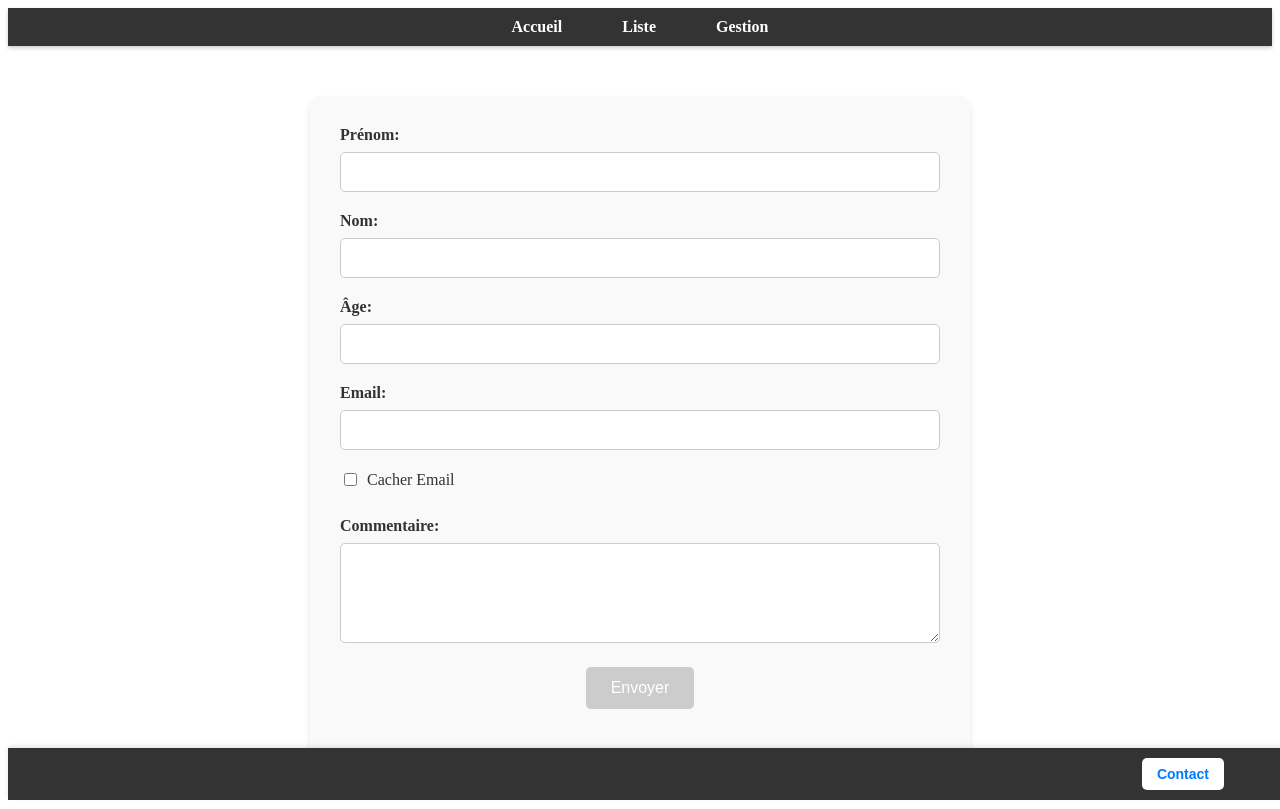
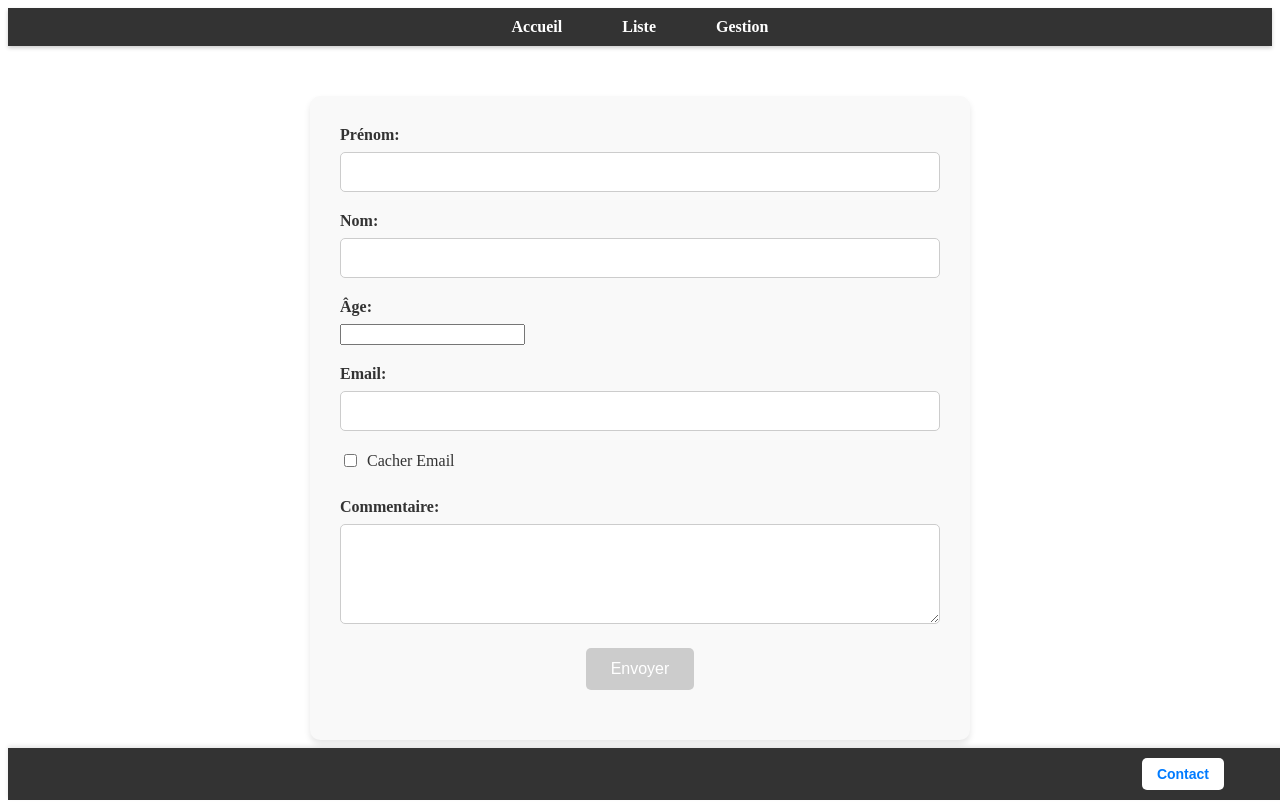
Before and after one commit to adrianjz02/exo2-Adrian-Aymeric, an Angular app: page /contact in a window 1280 px wide. Built offline with nearby package versions, Linux system fonts and the light colour scheme.

Commit message:
validator pour les nombres

```diff
--- a/src/app/contact/contact.component.html
+++ b/src/app/contact/contact.component.html
@@ -1,7 +1,7 @@
 <form [formGroup]="profileForm" (ngSubmit)="onSubmit()" class="contact-form">
   <div class="form-group">
     <label for="firstName">Prénom:</label>
-    <input id="firstName" type="text" formControlName="firstName" />
+    <input id="firstName" type="text" formControlName="firstName"/>
     <div class="error-message" *ngIf="profileForm.get('firstName')?.invalid && profileForm.get('firstName')?.touched">
       Le prénom est requis.
     </div>
@@ -9,7 +9,7 @@
 
   <div class="form-group">
     <label for="lastName">Nom:</label>
-    <input id="lastName" type="text" formControlName="lastName" />
+    <input id="lastName" type="text" formControlName="lastName"/>
     <div class="error-message" *ngIf="profileForm.get('lastName')?.invalid && profileForm.get('lastName')?.touched">
       Le nom est requis.
     </div>
@@ -17,12 +17,16 @@
 
   <div class="form-group">
     <label for="age">Âge:</label>
-    <input id="age" type="text" formControlName="age" />
+    <input id="age" type="number" formControlName="age"/>
+    <div class="error-message" *ngIf="profileForm.get('age')?.invalid && profileForm.get('age')?.touched">
+      L'âge doit être un nombre valide.
+    </div>
   </div>
+
 
   <div class="form-group" *ngIf="isEmailVisible">
     <label for="email">Email:</label>
-    <input id="email" type="email" formControlName="email" />
+    <input id="email" type="email" formControlName="email"/>
     <div class="error-message" *ngIf="profileForm.get('email')?.invalid && profileForm.get('email')?.touched">
       L'email est requis et doit contenir un arobase.
     </div>
@@ -30,7 +34,7 @@
 
   <div class="form-group checkbox-group">
     <label for="hideEmail">
-      <input id="hideEmail" type="checkbox" (change)="toggleEmailVisibility()" />
+      <input id="hideEmail" type="checkbox" (change)="toggleEmailVisibility()"/>
       Cacher Email
     </label>
   </div>
--- a/src/app/contact/contact.component.ts
+++ b/src/app/contact/contact.component.ts
@@ -19,7 +19,7 @@ export class ContactComponent {
   public profileForm = new FormGroup({
     firstName: new FormControl('', Validators.required),
     lastName: new FormControl('', Validators.required),
-    age: new FormControl('', Validators.required),
+    age: new FormControl('', [Validators.required, Validators.min(0), Validators.max(120)]),
     email: new FormControl('', [Validators.required, Validators.email]),
     commentary: new FormControl('', Validators.required),
   });
```
